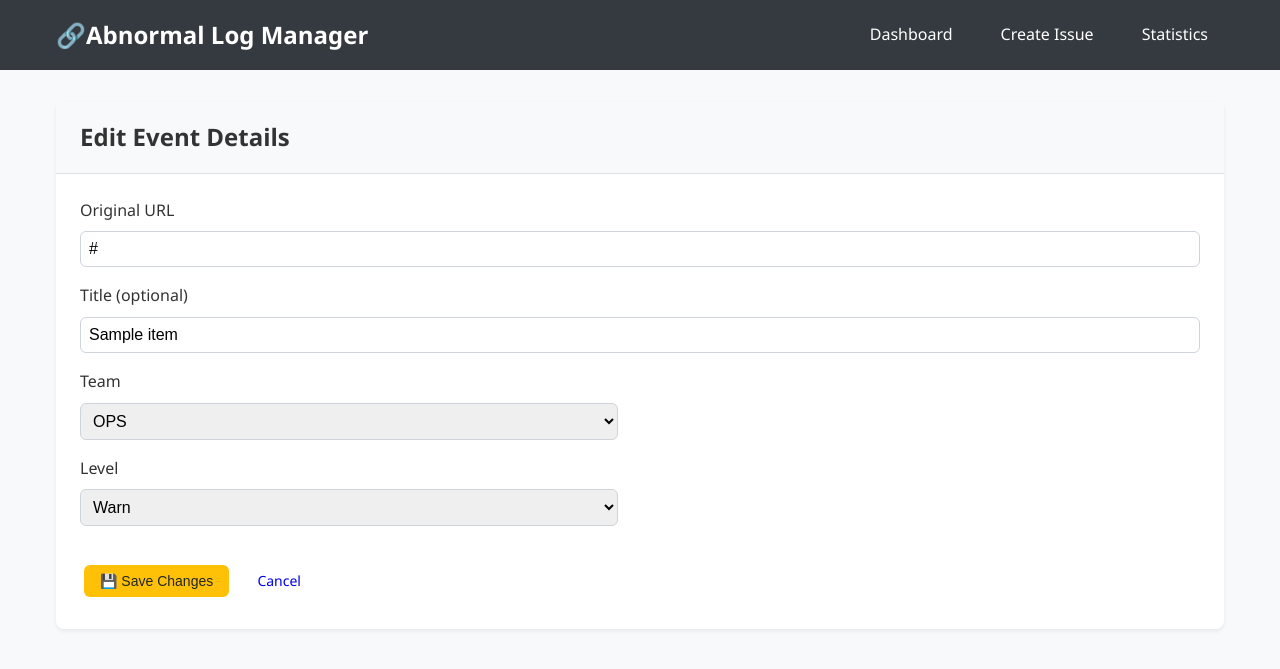
After one commit to abnormal-log-manager/alm-frontend, a Flask app: page /edit/1 in a window 1280 px wide. The commit adds this page. Shown: the top 669 px of the page. Run offline with Flask 3, Linux system fonts and the light colour scheme; a database or web service that is not in the repository returns one stand-in record (values such as "Sample title"); data that the repository does not hold is empty.

Commit message:
feat: title, update

```diff
--- a/app.py
+++ b/app.py
@@ -47,7 +47,7 @@ class ShortUrlAPI:
             return {'Data': [], 'TotalItems': 0, 'Page': page, 'PageSize': page_size, 'TotalPages': 0}
 
     @staticmethod
-    def create_short_url(original_url, team, level):
+    def create_short_url(original_url, team, level, title):
         """Create a new shortened URL with team and level"""
         try:
             payload = {
@@ -55,6 +55,8 @@ class ShortUrlAPI:
                 'team': team,
                 'level': level
             }
+            if title:
+                payload['title'] = title
             headers = {'Content-Type': 'application/json'}
             response = requests.post(
                 SHORTURL_ENDPOINT,
@@ -230,6 +232,7 @@ def search_query():
 def create_url():
     if request.method == 'POST':
         original_url = request.form['original_url'].strip()
+        title = request.form.get('title')
         team = request.form['team']
         level = request.form['level']
 
@@ -380,6 +383,41 @@ def stats():
         team_level_stats=team_level_stats,
         selected_days=days_filter
     )
+#Route 8: Update page
+@app.route('/edit/<int:url_id>', methods=['GET', 'POST'])
+def edit_url(url_id):
+    url_data = ShortUrlAPI.get_url_by_id(url_id)
+    if not url_data:
+        flash("URL not found.", "error")
+        return redirect(url_for('dashboard'))
+
+    if request.method == 'POST':
+        title = request.form.get('title')
+        team = request.form.get('team')
+        level = request.form.get('level')
+
+        if team not in TEAMS or level not in LEVELS:
+            flash("Invalid team or level selected.", "error")
+            return redirect(url_for('edit_url', url_id=url_id))
+
+        # Make PUT request to update
+        try:
+            response = requests.put(
+                f"{SHORTURL_ENDPOINT}/{url_id}",
+                json={"title": title, "team": team, "level": level},
+                headers={"Content-Type": "application/json"},
+                verify=False
+            )
+            if response.status_code == 200:
+                flash("URL updated successfully!", "success")
+            else:
+                flash("Failed to update URL.", "error")
+        except Exception as e:
+            flash(f"Error: {e}", "error")
+
+        return redirect(url_for('dashboard'))
+
+    return render_template('edit_url.html', url=url_data, teams=TEAMS, levels=LEVELS)
 # Error handlers
 @app.errorhandler(404)
 def not_found_error(error):
--- /dev/null
+++ b/templates/edit_url.html
@@ -0,0 +1,73 @@
+{% extends "base.html" %}
+
+{% block title %}Edit Issue - Abnormal Log Manager{% endblock %}
+
+{% block content %}
+<div class="card">
+    <div class="card-header">
+        <h2>Edit Event Details</h2>
+    </div>
+
+    <form method="POST">
+        <div class="form-group">
+            <label for="original_url" class="form-label">Original URL</label>
+            <input
+                type="text"
+                id="original_url"
+                class="form-control"
+                value="{{ url.originalUrl }}"
+                readonly
+            >
+        </div>
+
+        <div class="form-group">
+            <label for="title" class="form-label">Title (optional)</label>
+            <input
+                type="text"
+                id="title"
+                name="title"
+                class="form-control"
+                placeholder="Enter custom title"
+                value="{{ url.title }}"
+            >
+        </div>
+
+        <div class="form-row">
+            <div class="form-group" style="width: 48%; display: inline-block; margin-right: 4%;">
+                <label for="team" class="form-label">Team</label>
+                <select id="team" name="team" class="form-control" required>
+                    {% for team in teams %}
+                        <option value="{{ team }}"
+                            {% if url.team == team %}selected{% endif %}>
+                            {{ team }}
+                        </option>
+                    {% endfor %}
+                </select>
+            </div>
+
+            <div class="form-group" style="width: 48%; display: inline-block;">
+                <label for="level" class="form-label">Level</label>
+                <select id="level" name="level" class="form-control" required>
+                    {% for level in levels %}
+                        <option value="{{ level }}"
+                            {% if url.level == level %}selected{% endif %}>
+                            {{ level }}
+                        </option>
+                    {% endfor %}
+                </select>
+            </div>
+        </div>
+
+        <div style="margin-top: 1rem;">
+            <button type="submit" class="btn btn-warning">💾 Save Changes</button>
+            <a href="/" class="btn btn-secondary">Cancel</a>
+        </div>
+    </form>
+</div>
+
+<style>
+.form-group {
+    margin-bottom: 1rem;
+}
+</style>
+{% endblock %}
```
Also changed, not shown: templates/create_url.html (+7 -0 lines), templates/dashboard.html (+14 -5 lines).
